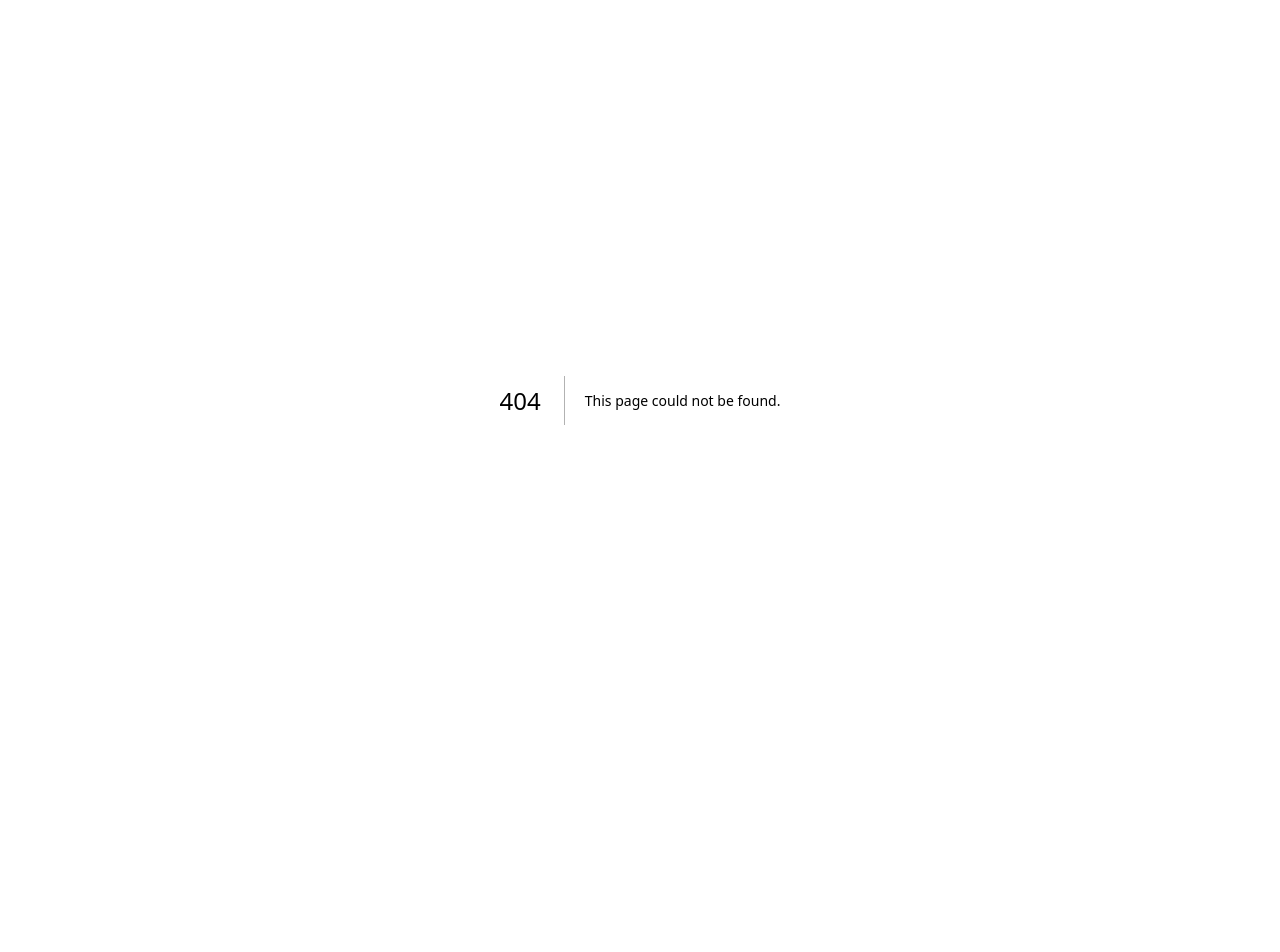
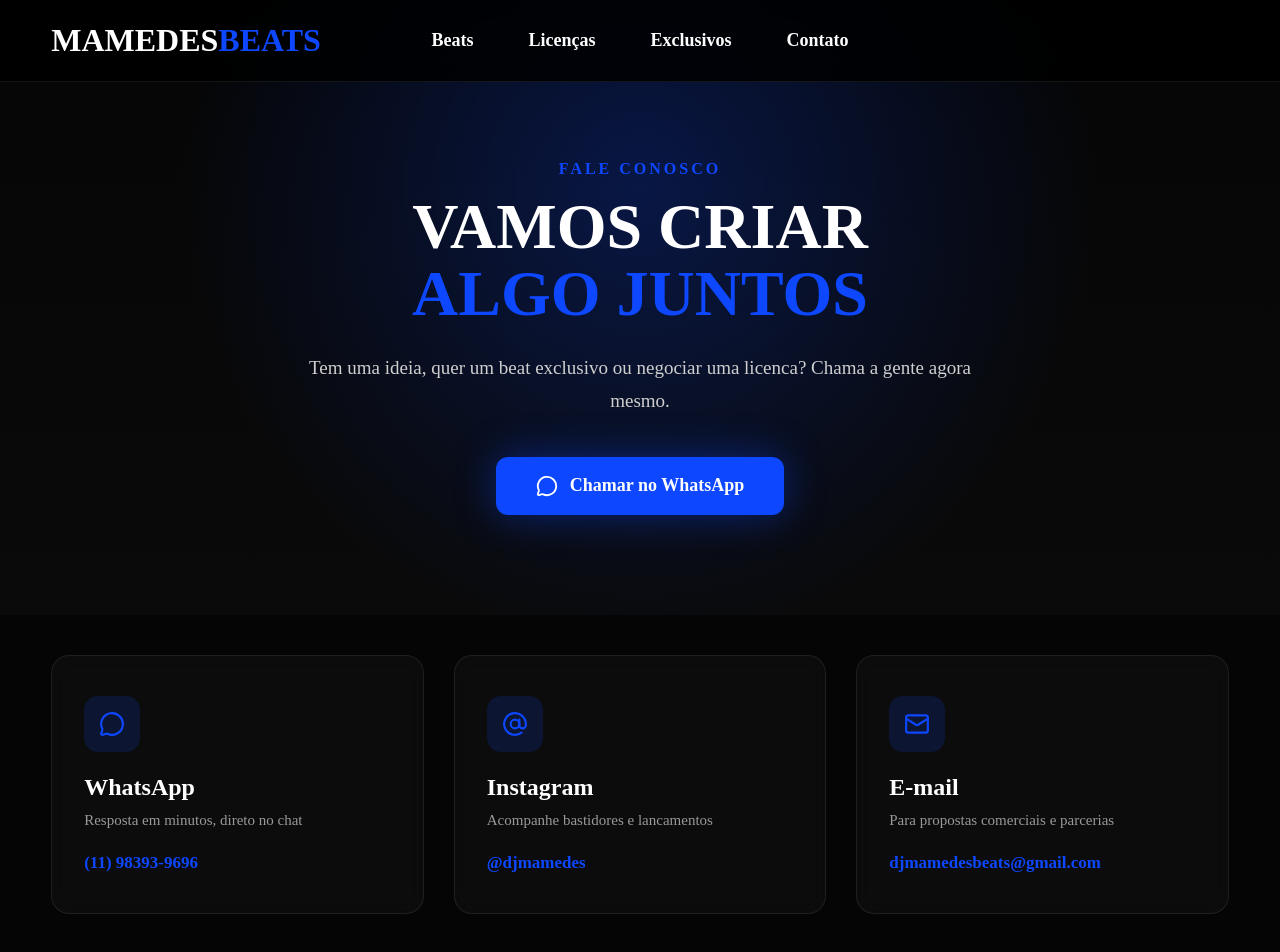
Before and after one commit to davidcaique1998-create/mamedes-beats, a Next.js app: page /contact in a window 1280 px wide. Before the commit this address had no page. Shown: the top 952 px of the page. Before the commit the page ends 800 px from the top, so only its background shows below. Built offline with nearby package versions, Linux system fonts and the light colour scheme.

Commit message:
redesign da pagina de contato

```diff
--- /dev/null
+++ b/src/app/contact/page.js
@@ -0,0 +1,64 @@
+import Navbar from "../../components/Navbar";
+import { MessageCircle, AtSign, Mail } from "lucide-react";
+
+export default function ContactPage() {
+  const whatsappNumber = "5511983939696";
+  const whatsappLink = "https://wa.me/" + whatsappNumber;
+
+  return (
+    <>
+      <Navbar />
+
+      <section className="contactHero">
+        <div className="contactHeroOverlay"></div>
+        <div className="container contactHeroContent">
+          <span className="subtitle">FALE CONOSCO</span>
+          <h1>VAMOS CRIAR<br /><span>ALGO JUNTOS</span></h1>
+          <p>
+            Tem uma ideia, quer um beat exclusivo ou negociar uma licenca?
+            Chama a gente agora mesmo.
+          </p>
+          <a href={whatsappLink} target="_blank" rel="noopener noreferrer" className="contactHeroButton">
+            <MessageCircle size={22} />
+            Chamar no WhatsApp
+          </a>
+        </div>
+      </section>
+
+      <section className="contactCardsSection">
+        <div className="container">
+          <div className="contactGrid">
+
+            <a href={whatsappLink} target="_blank" rel="noopener noreferrer" className="contactCard">
+              <div className="contactCardIcon">
+                <MessageCircle size={26} />
+              </div>
+              <h3>WhatsApp</h3>
+              <p>Resposta em minutos, direto no chat</p>
+              <span className="contactValue">(11) 98393-9696</span>
+            </a>
+
+            <a href="https://www.instagram.com/djmamedes" target="_blank" rel="noopener noreferrer" className="contactCard">
+              <div className="contactCardIcon">
+                <AtSign size={26} />
+              </div>
+              <h3>Instagram</h3>
+              <p>Acompanhe bastidores e lancamentos</p>
+              <span className="contactValue">@djmamedes</span>
+            </a>
+
+            <a href="mailto:djmamedesbeats@gmail.com" className="contactCard">
+              <div className="contactCardIcon">
+                <Mail size={26} />
+              </div>
+              <h3>E-mail</h3>
+              <p>Para propostas comerciais e parcerias</p>
+              <span className="contactValue">djmamedesbeats@gmail.com</span>
+            </a>
+
+          </div>
+        </div>
+      </section>
+    </>
+  );
+}
--- a/src/app/globals.css
+++ b/src/app/globals.css
@@ -447,77 +447,141 @@ position: relative;
 .licenseButton:hover {
   background: #0038d4;
   transform: translateY(-2px);
-}/* LICENSES PAGE */
-.licensesPageHero {
+}
+.contactPageHero {
   padding: 160px 0 60px;
   text-align: center;
   background: #050505;
 }
-.licensesPageHero h1 {
-  font-size: 56px;
-  margin: 10px 0 20px;
+/* CONTACT PAGE */
+.contactHero {
+  position: relative;
+  min-height: 70vh;
+  display: flex;
+  align-items: center;
+  justify-content: center;
+  text-align: center;
+  overflow: hidden;
+  padding: 160px 8% 100px;
 }
-.licensesPageHero p {
-  color: #cfcfcf;
-  font-size: 18px;
-  max-width: 600px;
+.contactHeroOverlay {
+  position: absolute;
+  inset: 0;
+  background:
+    radial-gradient(circle at 50% 30%, rgba(13,71,255,0.25) 0%, transparent 60%),
+    linear-gradient(180deg, #050505 0%, #0a0a0a 100%);
+  z-index: 0;
+}
+.contactHeroContent {
+  position: relative;
+  z-index: 1;
+  max-width: 700px;
   margin: 0 auto;
 }
-.termsSection {
-  padding: 100px 0;
+.contactHero h1 {
+  font-size: 64px;
+  line-height: 1.05;
+  margin: 15px 0 25px;
+}
+.contactHero h1 span {
+  color: #0d47ff;
+}
+.contactHero p {
+  color: #cfcfcf;
+  font-size: 19px;
+  line-height: 1.7;
+  margin-bottom: 40px;
+}
+.contactHeroButton {
+  display: inline-flex;
+  align-items: center;
+  gap: 12px;
+  background: #0d47ff;
+  color: white;
+  text-decoration: none;
+  font-weight: bold;
+  font-size: 18px;
+  padding: 18px 40px;
+  border-radius: 12px;
+  box-shadow: 0 0 40px rgba(13,71,255,0.4);
+  transition: 0.3s;
+}
+.contactHeroButton:hover {
+  background: #0038d4;
+  transform: translateY(-3px);
+  box-shadow: 0 0 55px rgba(13,71,255,0.6);
+}
+
+.contactCardsSection {
+  padding: 40px 0 140px;
   background: #050505;
 }
-.termsGrid {
+.contactGrid {
   display: grid;
   grid-template-columns: repeat(auto-fit, minmax(280px, 1fr));
   gap: 30px;
 }
-.termsCard {
-  background: #111;
+.contactCard {
+  position: relative;
+  display: block;
+  background: rgba(255, 255, 255, 0.03);
+  backdrop-filter: blur(10px);
   border: 1px solid rgba(255, 255, 255, 0.08);
+  border-radius: 18px;
+  padding: 40px 32px;
+  text-decoration: none;
+  transition: 0.35s;
+  overflow: hidden;
+}
+.contactCard::before {
+  content: "";
+  position: absolute;
+  inset: 0;
+  background: linear-gradient(135deg, rgba(13,71,255,0.15), transparent 60%);
+  opacity: 0;
+  transition: 0.35s;
+}
+.contactCard:hover {
+  transform: translateY(-8px);
+  border-color: #0d47ff;
+  box-shadow: 0 15px 40px rgba(13,71,255,0.25);
+}
+.contactCard:hover::before {
+  opacity: 1;
+}
+.contactCardIcon {
+  width: 56px;
+  height: 56px;
   border-radius: 14px;
-  padding: 30px;
+  background: rgba(13,71,255,0.15);
+  color: #0d47ff;
+  display: flex;
+  align-items: center;
+  justify-content: center;
+  margin-bottom: 22px;
+  position: relative;
+  z-index: 1;
 }
-.termsCard h3 {
+.contactCard h3 {
+  color: white;
+  font-size: 24px;
+  margin-bottom: 8px;
+  position: relative;
+  z-index: 1;
+}
+.contactCard p {
+  color: #999;
+  font-size: 15px;
+  line-height: 1.5;
+  margin-bottom: 22px;
+  position: relative;
+  z-index: 1;
+}
+.contactValue {
+  display: block;
   color: #0d47ff;
-  font-size: 20px;
-  margin-bottom: 20px;
+  font-weight: bold;
+  font-size: 17px;
+  position: relative;
+  z-index: 1;
 }
-.termsCard ul {
-  list-style: none;
-}
-.termsCard li {
-  color: #cfcfcf;
-  font-size: 15px;
-  line-height: 1.6;
-  padding-left: 20px;
-  position: relative;
-  margin-bottom: 14px;
-}
-.termsCard li::before {
-  content: "—";
-  position: absolute;
-  left: 0;
-  color: #0d47ff;
-}
-.faqSection {
-  padding: 100px 0;
-  background: #0a0a0a;
-}
-.faqList {
-  max-width: 800px;
-  margin: 0 auto;
-}
-.faqItem {
-  border-bottom: 1px solid rgba(255, 255, 255, 0.08);
-  padding: 25px 0;
-}
-.faqItem h3 {
-  font-size: 19px;
-  margin-bottom: 10px;
-}
-.faqItem p {
-  color: #cfcfcf;
-  font-size: 16px;
-  line-height: 1.6;
-}
```
